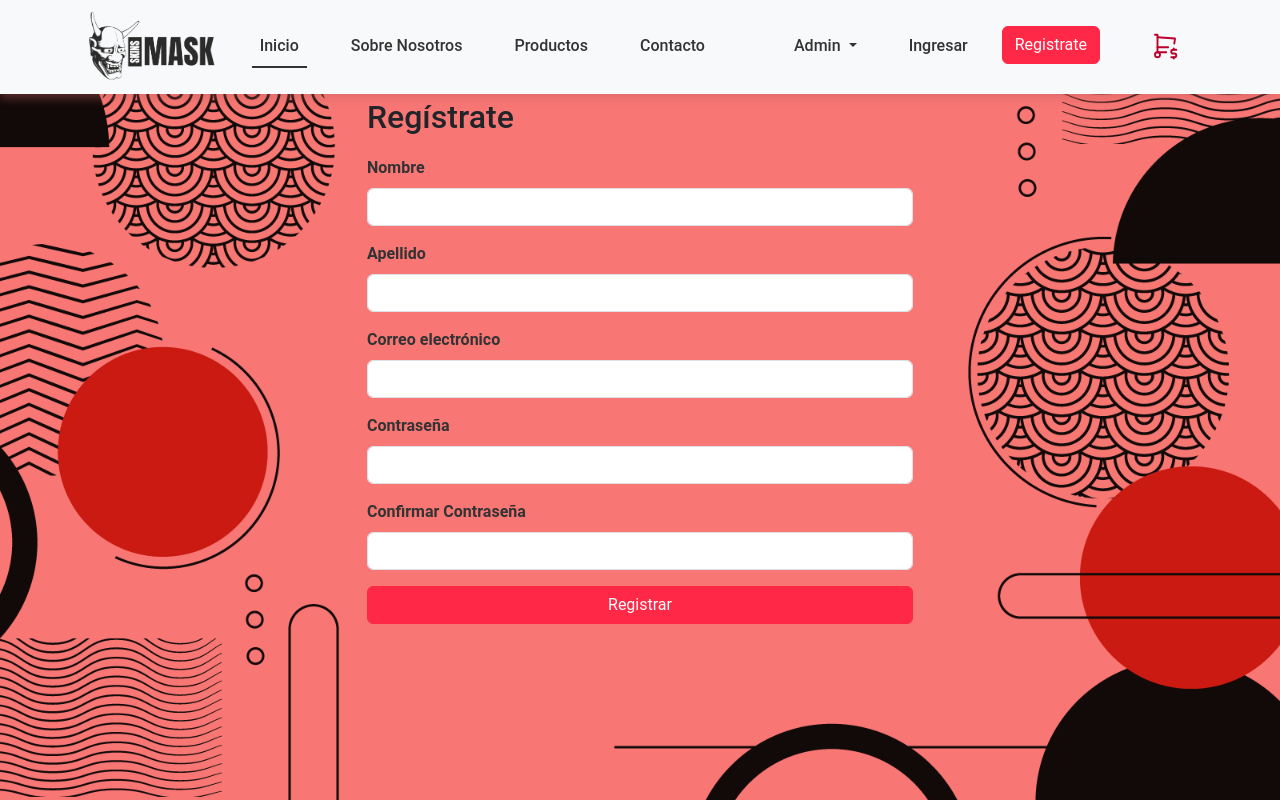
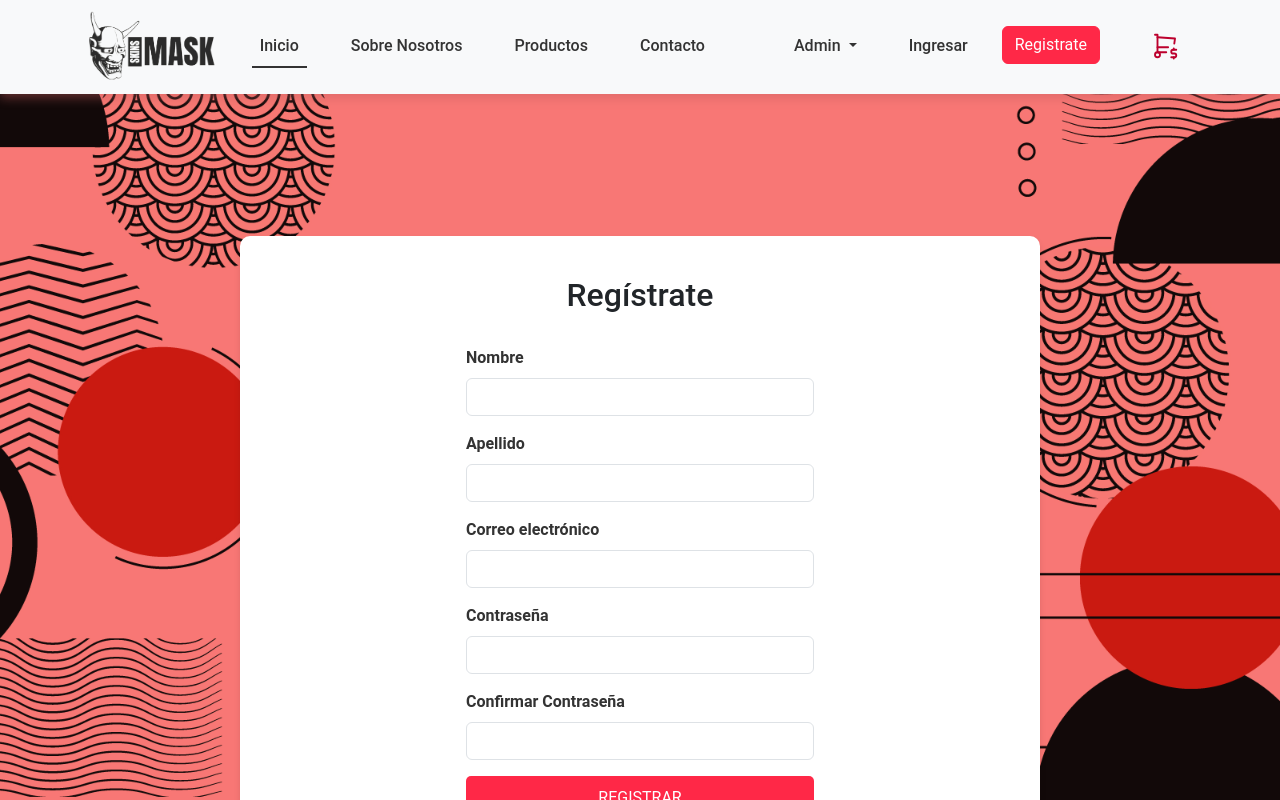
Before and after one commit to PedroRiveraDuoc/SkinsMask-Angular, an Angular app: page /register in a window 1280 px wide. Shown: the top 800 px of the page. Built offline with nearby package versions, Linux system fonts and the light colour scheme.

Commit message:
Modificaciones en Register, en cuanto a estilo y funcionalidad, todo ok

```diff
--- a/src/app/register/register.component.html
+++ b/src/app/register/register.component.html
@@ -41,6 +41,7 @@
             </div>
           </div>
           <button type="submit" class="btn btn-primary">Registrar</button>
+
         </form>
       </div>
     </div>
--- a/src/app/register/register.component.scss
+++ b/src/app/register/register.component.scss
@@ -1,16 +1,42 @@
-/* Añadir estilos específicos para el formulario de registro */
+:host {
+    display: flex;
+    justify-content: center;
+    align-items: center;
+    min-height: 100vh;
+    padding-top: 200px;
+}
+
 .container {
-    padding-top: 50px;
+    background-color: #ffffff;
+    padding: 40px;
+    border-radius: 10px;
+    box-shadow: 0 4px 6px rgba(0, 0, 0, 0.1);
+    max-width: 800px;
+    width: 100%;
 }
 
 h2 {
-    margin-bottom: 20px;
+    text-align: center;
+    margin-bottom: 2rem;
 }
 
 .form-label {
     font-weight: bold;
+    color: #333;
+}
+
+.text-danger {
+    color: red;
+    font-size: 0.875rem;
 }
 
 .btn-primary {
     width: 100%;
+    font-size: 1rem;
+    text-transform: uppercase;
+    background-color: #ff2847;
+    border: none;
+    padding: 10px 20px;
+    border-radius: 5px;
+    color: #fff
 }
--- a/src/app/register/register.component.ts
+++ b/src/app/register/register.component.ts
@@ -12,6 +12,7 @@ import { CommonModule } from '@angular/common';
 })
 export class RegisterComponent {
   registerForm: FormGroup;
+loading: any;
 
   constructor(private fb: FormBuilder, private router: Router) {
     this.registerForm = this.fb.group({
```
